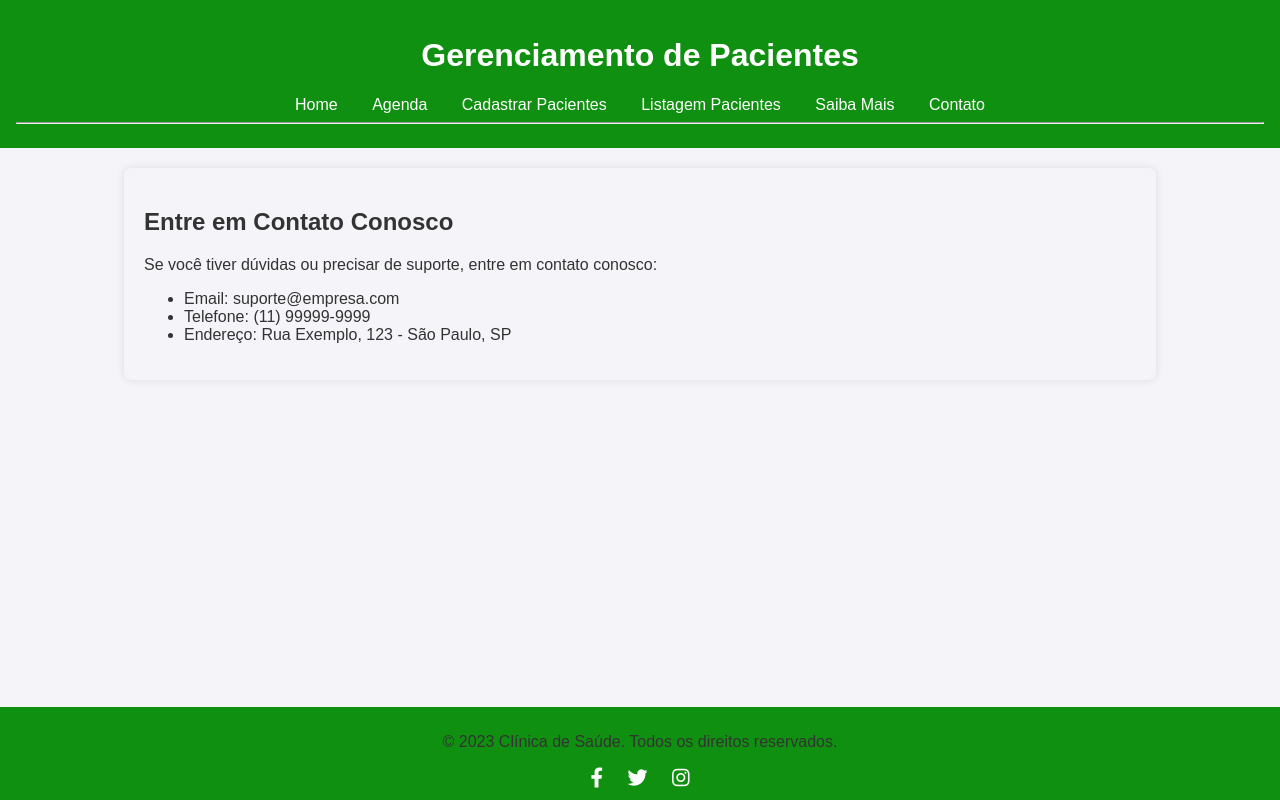
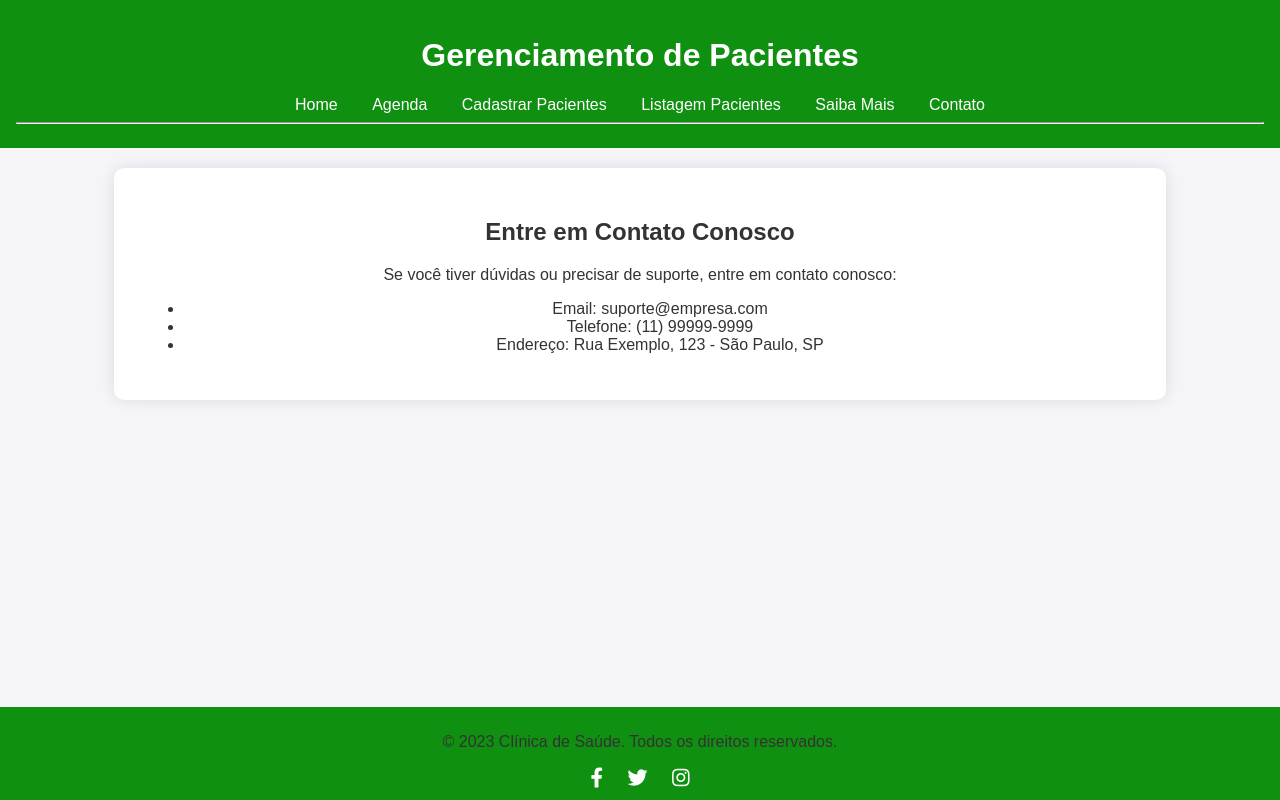
Before and after one commit to Matheuss-Valle/PythonProject, a Flask app: page /contato in a window 1280 px wide. Run offline with Flask 3, Linux system fonts and the light colour scheme; some libraries are stand-ins or nearby versions.

Commit message:
Update base.html
Signed-off-by: Viviane-br <viviane.folster@gmail.com>

```diff
--- a/Templates/base.html
+++ b/Templates/base.html
@@ -13,17 +13,6 @@
     padding: 0;
     background-color: #f4f4f9;
     color: #333;
-            height: 100%;
-            margin: 0;
-            display: flex;
-            flex-direction: column;
-        }
-
-        html{
-            height: 100%;
-            margin: 0;
-            display: flex;
-            flex-direction: column;
 }
 
 header {
@@ -45,13 +34,14 @@
 
 main {
     padding: 20px;
-            flex: 1;
 }
 
 footer {
     text-align: center;
     background-color: #109010;
     padding: 10px 0;
+    position: fixed;
+    bottom: 0;
     width: 100%;
 }
 
@@ -81,9 +71,7 @@
     margin: 0 10px;
     font-size: 20px;
 }
-
-        input[type="text"],
-        input[type="number"] {
+    input[type="text"], input[type="number"] {
     width: 100%;
     padding: 10px;
     border: 1px solid #ccc;
@@ -104,32 +92,36 @@
 }
 .container {
     width: 80%;
-
     margin: auto;
     padding: 20px;
     border-radius: 8px;
     box-shadow: 0 0 10px rgba(0, 0, 0, 0.1);
     margin-bottom: 20px;
+    max-width: 1000px;
+        margin: 0px auto;
+        background-color: white;
+        padding: 30px;
+        border-radius: 10px;
+        box-shadow: 0 0 15px rgba(0,0,0,0.1);
+        text-align: center;
+}
+    form {
+    max-width: 600px;
+        margin: auto;
+        padding: 30px;
+        background-color: #f9f9f9;
+        border-radius: 12px;
+        box-shadow: 0 4px 12px rgba(0,0,0,0.15);
+        font-family: Arial, sans-serif;
+    text-align: center;
     }
 
-        .toast {
-            position: fixed;
-            top: -100px;
-            left: 13%;
-            transform: translateX(-50%);
-            background-color: #28a745;
-            color: white;
-            font-weight: bold;
-            padding: 15px 15px;
-            border-radius: 8px;
-            box-shadow: 0px 0px 10px rgba(0,0,0,0.3);
-            transition: top 0.5s ease;
-            z-index: 9999;
+    h3 {
+        text-align: center;
+        margin-bottom: 30px;
+        color: #109010
     }
 
-        .toast.show {
-            top: 20px;
-        }
     </style>
 </head>
 <body>
@@ -152,43 +144,6 @@
         {% block conteudo %}
         <!-- O conteúdo específico da página será inserido aqui -->
         {% endblock %}
-
-    <!-- TOAST HTML -->
-    <div id="toast" class="toast">
-        <span id="toast-message"></span>
-    </div>
-
-    <script>
-        function mostrarToast(mensagem) {
-          const toast = document.getElementById("toast");
-          const toastMessage = document.getElementById("toast-message");
-
-          toastMessage.innerText = mensagem;
-          toast.classList.add("show");
-
-          setTimeout(() => {
-            toast.classList.remove("show");
-          }, 3500);
-        }
-
-        // FIz pra Checar a URL por parâmetro
-        window.onload = function () {
-            const params = new URLSearchParams(window.location.search);
-
-            if (params.get("sucesso") === "1") {
-                mostrarToast("✅ Cliente agendado com sucesso!");
-            }
-
-            if (params.get("editado") === "1") {
-                mostrarToast("✏️ Edição concluída com sucesso!");
-            }
-
-            if (params.get("excluido") === "1") {
-                mostrarToast("❌ Cliente excluído com sucesso!");
-            }
-        };
-      </script>
-
     </main>
     <footer>
         <div>
```
Lines whose indentation alone changed are shown as unchanged.
